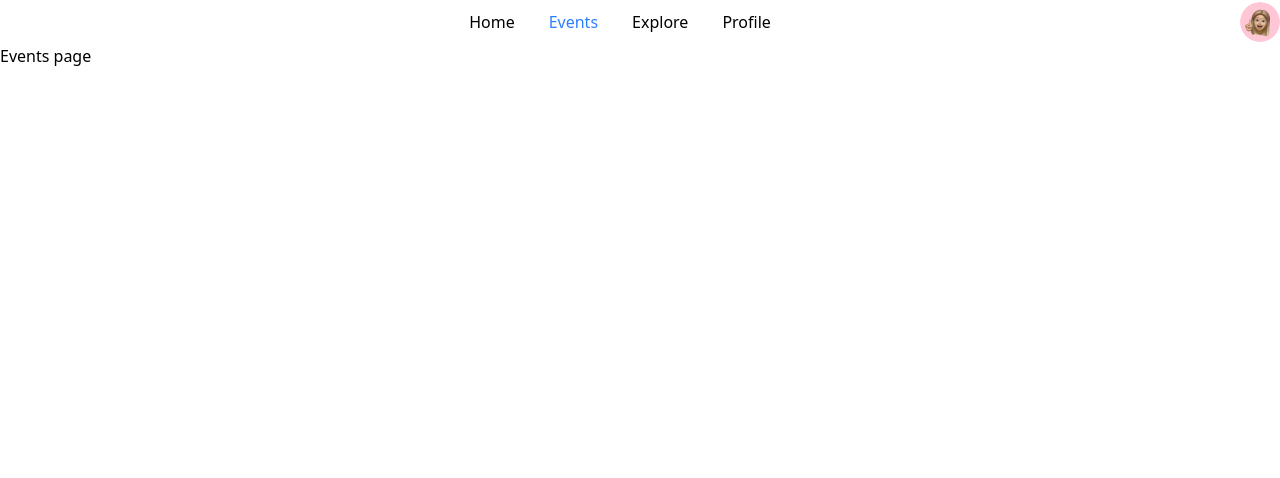
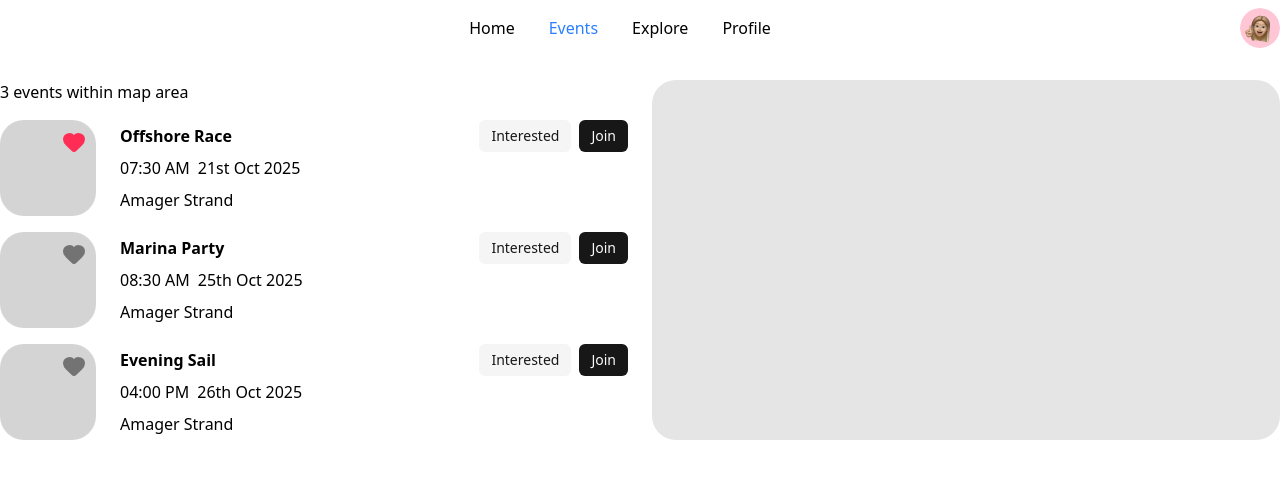
Before and after one commit to DariusLukasukas/sail-together, a React (Vite) app: page /events in a window 1280 px wide. Shown: the top 478 px of the page. Built offline with nearby package versions, Linux system fonts and the light colour scheme.

Commit message:
add events page

```diff
--- a/package.json
+++ b/package.json
@@ -12,6 +12,7 @@
   "dependencies": {
     "@radix-ui/react-avatar": "^1.1.10",
     "@radix-ui/react-dropdown-menu": "^2.1.16",
+    "date-fns": "^4.1.0",
     "lucide-react": "^0.546.0",
     "react": "^19.1.1",
     "react-dom": "^19.1.1",
--- a/src/App.tsx
+++ b/src/App.tsx
@@ -8,7 +8,7 @@ import NotFound from "./pages/NotFound";
 
 function App() {
   return (
-    <div className="relative container mx-auto flex min-h-svh flex-col px-2 md:px-0">
+    <div className="relative container mx-auto flex min-h-svh flex-col gap-6 px-2 md:px-0">
       <Header />
 
       <main className="flex flex-1 flex-col">
--- a/src/components/Header.tsx
+++ b/src/components/Header.tsx
@@ -12,7 +12,7 @@ const NAVIGATION = [
 
 export default function Header() {
   return (
-    <header className="bg-background sticky top-0 z-50 w-full py-0.5">
+    <header className="bg-background sticky top-0 z-50 w-full py-2">
       <div className="flex flex-row items-center">
         <div aria-hidden className="sr-only size-10" />
 
--- a/src/index.css
+++ b/src/index.css
@@ -29,6 +29,7 @@
     --sidebar-accent-foreground: oklch(0.205 0 0);
     --sidebar-border: oklch(0.922 0 0);
     --sidebar-ring: oklch(0.708 0 0);
+    --heart-red: oklch(0.6497 0.2383 17.9);
   }
 }
 
@@ -60,4 +61,5 @@
   --color-sidebar-accent-foreground: var(--sidebar-accent-foreground);
   --color-sidebar-border: var(--sidebar-border);
   --color-sidebar-ring: var(--sidebar-ring);
+  --color-heart-red: var(--heart-red);
 }
--- a/src/pages/Events.tsx
+++ b/src/pages/Events.tsx
@@ -1,3 +1,135 @@
+import { Button } from "@/components/ui/button";
+import { Heart } from "lucide-react";
+import { format, parseISO } from "date-fns";
+
+type Currency = "DKK" | "EUR" | "USD" | string;
+type Category = "race" | "party" | "meetup" | "training" | "cruise" | "other";
+type Price = { kind: "free" } | { kind: "paid"; amount: number; currency: Currency };
+type Coordinates = { longitude: number; latitude: number };
+
+interface Location {
+  name?: string;
+  address?: string;
+  coordinates?: Coordinates;
+}
+
+interface Event {
+  id: string;
+  title: string;
+  description?: string;
+  isFavorite?: boolean;
+  startDate: string;
+  endDate?: string;
+  category: Category;
+  price: Price;
+  location?: Location;
+}
+
+const EVENTS: Event[] = [
+  {
+    id: "1",
+    title: "Offshore Race",
+    isFavorite: true,
+    startDate: "2025-10-21T09:30:00+02:00",
+    category: "race",
+    price: { kind: "paid", amount: 100, currency: "DKK" },
+    location: {
+      name: "Amager Strand",
+      address: "Amager Strand 1",
+      coordinates: {
+        longitude: 12.5725,
+        latitude: 55.6755,
+      },
+    },
+  },
+  {
+    id: "2",
+    title: "Marina Party",
+    startDate: "2025-10-25T10:30:00+02:00",
+    category: "party",
+    price: { kind: "free" },
+    location: {
+      name: "Amager Strand",
+      address: "Amager Strand 1",
+      coordinates: {
+        longitude: 12.5725,
+        latitude: 55.6755,
+      },
+    },
+  },
+  {
+    id: "3",
+    title: "Evening Sail",
+    description: "Short sunset sail from Amager Strand",
+    startDate: "2025-10-26T18:00:00+02:00",
+    endDate: "2025-10-21T20:00:00+02:00",
+    category: "meetup",
+    price: { kind: "free" },
+    location: {
+      name: "Amager Strand",
+      address: "Amager Strand 1",
+      coordinates: {
+        longitude: 12.5725,
+        latitude: 55.6755,
+      },
+    },
+  },
+];
+
+function Card({ children, className }: { children: React.ReactNode; className?: string }) {
+  return (
+    <div aria-label="event-card" className={className}>
+      {children}
+    </div>
+  );
+}
+
 export default function Events() {
-  return <div>Events page</div>;
+  return (
+    <div className="grid grid-cols-2 gap-6">
+      {/*List of events*/}
+      <div className="flex flex-col gap-4">
+        <h2 className="font-medium">{EVENTS.length} events within map area</h2>
+
+        {EVENTS.map((event) => (
+          <Card key={event.id} className="flex w-full flex-row gap-4 rounded-none">
+            {/*Image*/}
+            <div className="relative size-24 min-w-24 rounded-3xl bg-neutral-300">
+              {event.isFavorite ? (
+                <Heart
+                  name="heart"
+                  className="fill-heart-red text-heart-red absolute top-2.5 right-2.5 size-6"
+                />
+              ) : (
+                <Heart
+                  name="heart-fill"
+                  className="absolute top-2.5 right-2.5 size-6 fill-neutral-500 text-neutral-500"
+                />
+              )}
+            </div>
+            <div className="flex w-full flex-col justify-between px-2 py-2 leading-none">
+              <div className="font-semibold">{event.title}</div>
+              <div className="flex flex-row gap-2">
+                <div>{format(parseISO(event.startDate), "hh:mm a")}</div>
+                <div>{format(parseISO(event.startDate), "do MMM yyyy")}</div>
+              </div>
+              <div>{event.location?.name}</div>
+            </div>
+
+            <div className="flex items-start gap-2">
+              <Button variant={"secondary"} size={"sm"}>
+                Interested
+              </Button>
+              <Button size={"sm"}>Join</Button>
+            </div>
+          </Card>
+        ))}
+      </div>
+
+      {/*Map*/}
+      <div>
+        <div className="h-full min-h-40 w-full rounded-3xl bg-neutral-200" />
+      </div>
+    </div>
+  );
 }
--- a/src/pages/Home.tsx
+++ b/src/pages/Home.tsx
@@ -1,3 +1,3 @@
 export default function Home() {
-  return <div>Home page</div>;
+  return <div></div>;
 }
```
Also changed, not shown: 1 other file (tests, documents, lock files or other folders).
